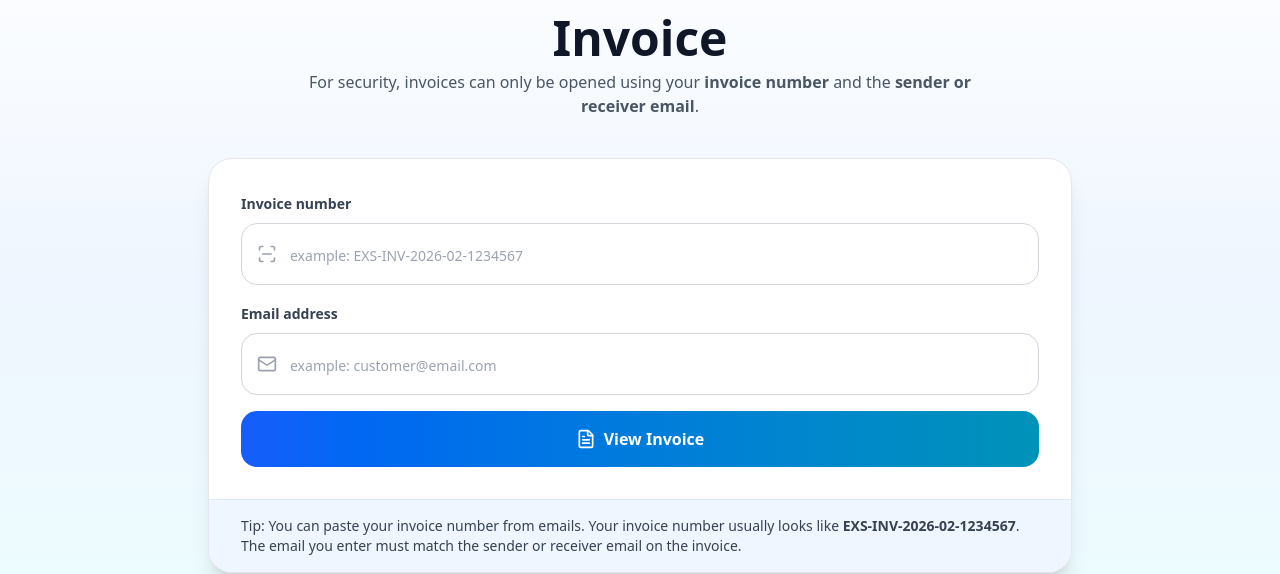
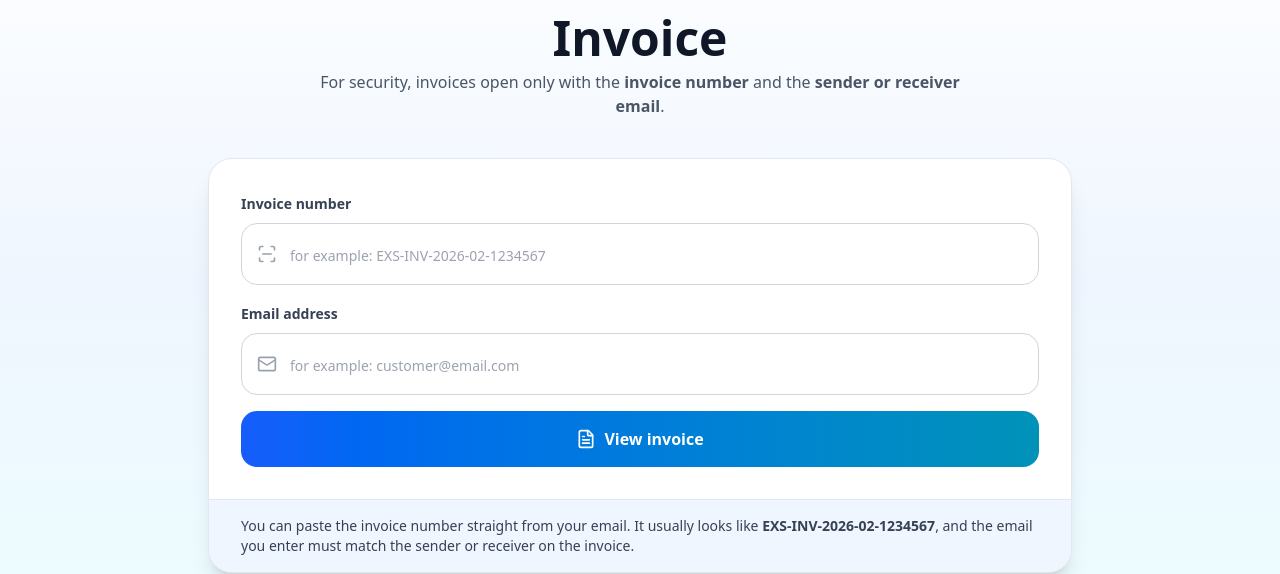
Before and after one commit to Mosco267/exodus-logistics-platform, a Next.js app: page /en/invoice in a window 1280 px wide. Shown: the part 226-800 px from the top of the page. Built offline with nearby package versions, Linux system fonts and the light colour scheme; no server answers.

Commit message:
Add defaultDetails state to tracking page

```diff
--- a/src/app/[locale]/invoice/page.tsx
+++ b/src/app/[locale]/invoice/page.tsx
@@ -4,6 +4,7 @@ import { useEffect, useMemo, useState } from "react";
 import { useSearchParams, useParams, useRouter } from "next/navigation";
 import { motion } from "framer-motion";
 import { AlertCircle, FileText, Mail, ScanLine } from "lucide-react";
+import { useIntl } from "react-intl";
 
 /**
  * ✅ Only auto-inserts "-"
@@ -39,7 +40,9 @@ export default function InvoicePage() {
   const sp = useSearchParams();
   const params = useParams();
   const router = useRouter();
-  const locale = (params?.locale as string) || "en";
+    const locale = (params?.locale as string) || "en";
+  const intl = useIntl();
+  const t = (id: string, values?: any) => intl.formatMessage({ id }, values);
 
   // If someone visits /invoice?q=XXXX, prefill invoice field only.
   const qFromUrl = useMemo(() => String(sp.get("invoice") || sp.get("q") || "").trim(), [sp]);
@@ -62,12 +65,12 @@ export default function InvoicePage() {
   const inv = String(invoiceNumber || "").trim().toUpperCase();
   const em = String(email || "").trim().toLowerCase();
 
-  if (!inv) {
-    setErr("Enter your invoice number.");
+    if (!inv) {
+    setErr(t("InvoiceLookup.errNoNumber"));
     return;
   }
   if (!em || !em.includes("@")) {
-    setErr("Enter the sender or receiver email address.");
+    setErr(t("InvoiceLookup.errNoEmail"));
     return;
   }
 
@@ -83,9 +86,15 @@ export default function InvoicePage() {
     const json = await res.json().catch(() => null);
 
     if (!res.ok) {
+                  /* The API returns codes rather than prose so messages can be shown in
+         the reader's language. An unrecognised code falls back to the
+         generic not-found message. */
+      const code = String(json?.error || "");
       setErr(
-        json?.error ||
-          "Unable to open invoice. Please confirm the invoice number and sender/receiver email."
+        code === "EMAIL_MISMATCH" ? t("InvoiceLookup.errEmailMismatch")
+        : code === "MISSING_PARAMS" ? t("InvoiceLookup.errMissingParams")
+        : code === "SERVER_ERROR" ? t("InvoiceLookup.errUnavailable")
+        : t("InvoiceLookup.errNotFound")
       );
       return;
     }
@@ -94,7 +103,7 @@ export default function InvoicePage() {
       `/${locale}/invoice/full?invoice=${encodeURIComponent(inv)}&email=${encodeURIComponent(em)}`
     );
   } catch (e: any) {
-    setErr(e?.message || "Unable to verify invoice right now. Please try again.");
+        setErr(e?.message || t("InvoiceLookup.errUnavailable"));
   } finally {
     setLoading(false);
   }
@@ -108,14 +117,13 @@ export default function InvoicePage() {
             <FileText className="w-7 h-7 text-blue-700" />
           </div>
 
-          <h1 className="mt-4 text-4xl sm:text-5xl font-extrabold text-gray-900">
-            Invoice
+                    <h1 className="mt-4 text-4xl sm:text-5xl font-extrabold text-gray-900">
+            {t("InvoiceLookup.title")}
           </h1>
-
           <p className="mt-2 text-gray-600 max-w-2xl">
-            For security, invoices can only be opened using your{" "}
-            <span className="font-semibold">invoice number</span> and the{" "}
-            <span className="font-semibold">sender or receiver email</span>.
+            {t("InvoiceLookup.subtitle", {
+              b: (chunks: any) => <span className="font-semibold">{chunks}</span>,
+            })}
           </p>
         </div>
 
@@ -128,8 +136,8 @@ export default function InvoicePage() {
             <form onSubmit={submit} className="space-y-4">
               {/* Invoice Number */}
               <div>
-                <label className="text-sm font-semibold text-gray-700">
-                  Invoice number
+                                <label className="text-sm font-semibold text-gray-700">
+                  {t("InvoiceLookup.invoiceLabel")}
                 </label>
 
                 <div className="mt-2 relative">
@@ -140,7 +148,7 @@ export default function InvoicePage() {
                   <input
                     value={invoiceNumber}
                     onChange={(e) => setInvoiceNumber(formatInvoiceInput(e.target.value))}
-                    placeholder="example: EXS-INV-2026-02-1234567"
+                                        placeholder={t("InvoiceLookup.invoicePlaceholder")}
                     className="w-full rounded-2xl border border-gray-300 pl-12 pr-4 py-4 text-lg
                                focus:outline-none focus:ring-2 focus:ring-blue-500/40
                                uppercase placeholder:normal-case placeholder:text-sm"
@@ -153,8 +161,8 @@ export default function InvoicePage() {
 
               {/* Email */}
               <div>
-                <label className="text-sm font-semibold text-gray-700">
-                  Email address
+                                <label className="text-sm font-semibold text-gray-700">
+                  {t("InvoiceLookup.emailLabel")}
                 </label>
 
                 <div className="mt-2 relative">
@@ -165,7 +173,7 @@ export default function InvoicePage() {
                   <input
                     value={email}
                     onChange={(e) => setEmail(e.target.value)}
-                    placeholder="example: customer@email.com"
+                                        placeholder={t("InvoiceLookup.emailPlaceholder")}
                     className="w-full rounded-2xl border border-gray-300 pl-12 pr-4 py-4 text-lg
                                focus:outline-none focus:ring-2 focus:ring-blue-500/40
                                placeholder:normal-case placeholder:text-sm"
@@ -184,7 +192,7 @@ export default function InvoicePage() {
                            disabled:opacity-60 disabled:cursor-not-allowed"
               >
                 <FileText className="w-5 h-5 mr-2" />
-                {loading ? "Opening…" : "View Invoice"}
+                                {loading ? t("InvoiceLookup.opening") : t("InvoiceLookup.submit")}
               </button>
 
               {err && (
@@ -197,8 +205,9 @@ export default function InvoicePage() {
           </div>
 
           <div className="px-6 sm:px-8 py-4 bg-blue-50 border-t border-blue-100 text-sm text-gray-700">
-            Tip: You can paste your invoice number from emails. Your invoice number usually looks like{" "}
-            <span className="font-semibold">EXS-INV-2026-02-1234567</span>. The email you enter must match the sender or receiver email on the invoice.
+                        {t("InvoiceLookup.tip", {
+              b: (chunks: any) => <span className="font-semibold">{chunks}</span>,
+            })}
           </div>
         </motion.div>
       </div>
--- a/src/app/api/invoice/route.ts
+++ b/src/app/api/invoice/route.ts
@@ -68,13 +68,15 @@ export async function GET(req: Request) {
     const invoiceParam = cleanStr(url.searchParams.get("invoice"));
     const emailParam = cleanStr(url.searchParams.get("email")).toLowerCase();
 
+        /* Errors return codes, not prose. The client maps them to the reader's
+       language; a sentence here would always be English. */
     if (!q && !invoiceParam) {
-      return NextResponse.json({ error: "Provide q OR invoice (+ email)." }, { status: 400 });
+      return NextResponse.json({ error: "MISSING_PARAMS" }, { status: 400 });
     }
 
     const dbName = process.env.MONGODB_DB;
     if (!dbName) {
-      return NextResponse.json({ error: "Server is missing MONGODB_DB environment variable." }, { status: 500 });
+            return NextResponse.json({ error: "SERVER_ERROR" }, { status: 500 });
     }
 
     const client = await clientPromise;
@@ -84,11 +86,13 @@ export async function GET(req: Request) {
       .collection<CompanySettingsDoc>("company_settings")
       .findOne({ _id: "default" });
 
+        /* No invented fallbacks. If admin settings are empty the invoice shows
+       nothing rather than a placeholder address a customer might rely on. */
     const company = {
-      name: companyDoc?.name || "Exodus Logistics Ltd.",
-      address: companyDoc?.address || "1199 E Calaveras Blvd, California, USA 90201",
-      phone: companyDoc?.phone || "+1 (516) 243-7836",
-      email: companyDoc?.email || "support@goexoduslogistics.com",
+      name: companyDoc?.name || "",
+      address: companyDoc?.address || "",
+      phone: companyDoc?.phone || "",
+      email: companyDoc?.email || "",
       registrationNumber: companyDoc?.registrationNumber || "",
     };
 
@@ -103,7 +107,7 @@ export async function GET(req: Request) {
     // ─── Public-facing invoice lookup (with email proof) ─────────────
     if (invoiceParam) {
       if (!emailParam) {
-        return NextResponse.json({ error: "email is required when using invoice." }, { status: 400 });
+                return NextResponse.json({ error: "MISSING_PARAMS" }, { status: 400 });
       }
 
       const invUpper = normUpper(invoiceParam);
@@ -128,7 +132,7 @@ export async function GET(req: Request) {
       }
 
       if (!shipment) {
-        return NextResponse.json({ error: "Invoice not found." }, { status: 404 });
+                return NextResponse.json({ error: "NOT_FOUND" }, { status: 404 });
       }
 
       const senderEmail = cleanStr(shipment?.senderEmail).toLowerCase();
@@ -141,7 +145,7 @@ export async function GET(req: Request) {
         emailParam === createdByEmail;
 
       if (!ok) {
-        return NextResponse.json({ error: "Invoice/email mismatch." }, { status: 403 });
+                return NextResponse.json({ error: "EMAIL_MISMATCH" }, { status: 403 });
       }
     }
 
@@ -185,7 +189,7 @@ export async function GET(req: Request) {
       }
 
       if (!shipment) {
-        return NextResponse.json({ error: "Shipment not found" }, { status: 404 });
+               return NextResponse.json({ error: "NOT_FOUND" }, { status: 404 });
       }
     }
 
@@ -316,6 +320,6 @@ export async function GET(req: Request) {
     });
   } catch (e) {
     console.error(e);
-    return NextResponse.json({ error: "Server error" }, { status: 500 });
+       return NextResponse.json({ error: "SERVER_ERROR" }, { status: 500 });
   }
 }
```
Also changed, not shown: src/messages/en.json.
